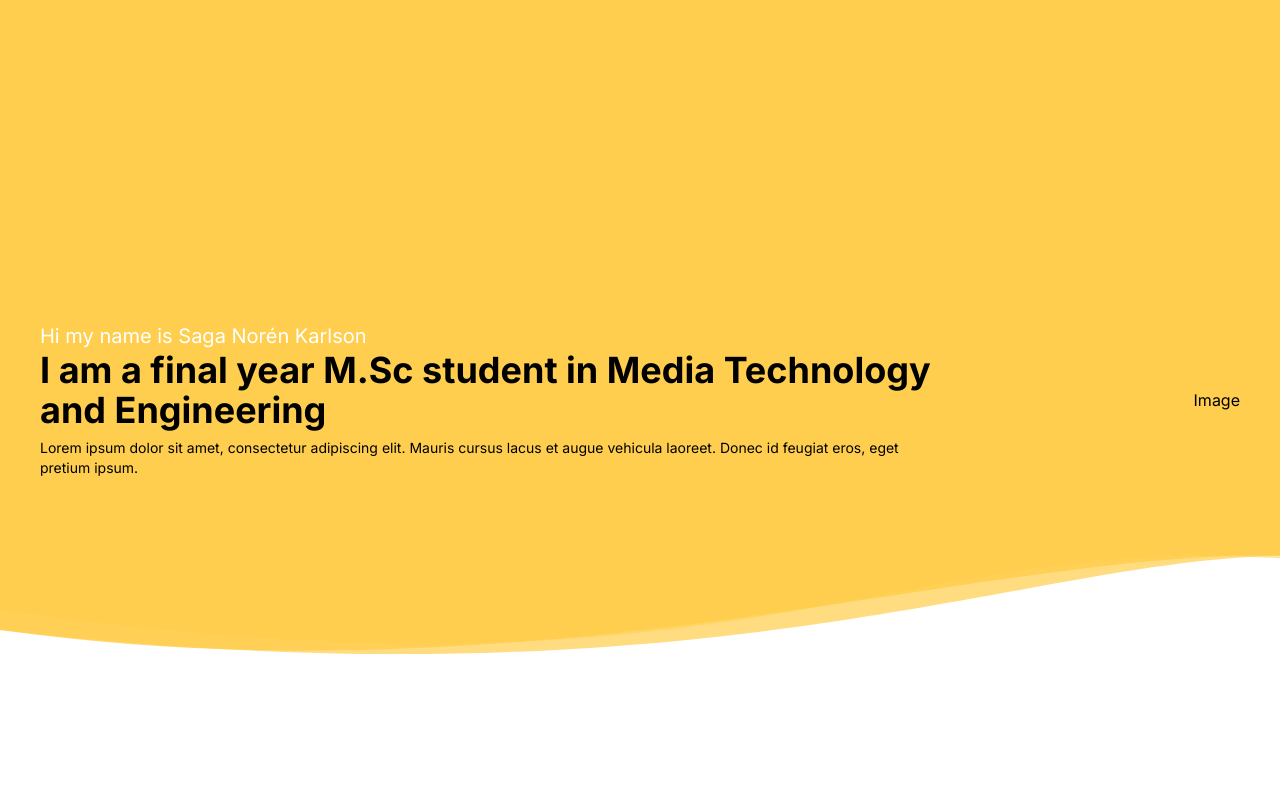
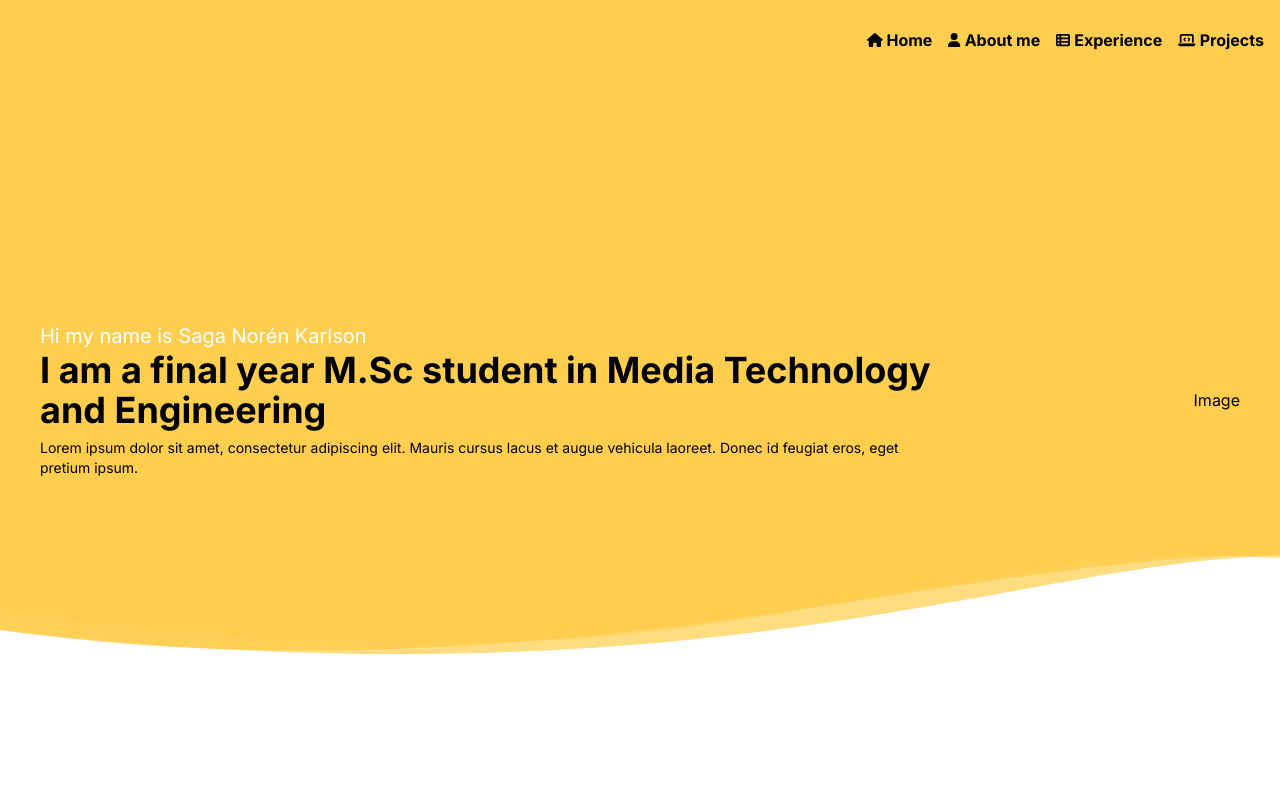
Before and after one commit to saganorenkarlson/portfolio, a Next.js app: page / in a window 1280 px wide. Shown: the top 800 px of the page. Built offline with nearby package versions, Linux system fonts and the light colour scheme.

Commit message:
Added navbar

```diff
--- a/app/components/AboutMe.tsx
+++ b/app/components/AboutMe.tsx
@@ -4,7 +4,7 @@ import Image from 'next/image'
 
 export const AboutMe = () => {
     return (
-        <div className='flex flex-col md:flex-row mx-8 xl:m-0 xl:w-[1200px] xl:mt-8 justify-between'>
+        <div id='about-me' className='flex flex-col md:flex-row mx-8 xl:m-0 xl:w-[1200px] xl:mt-8 justify-between'>
             <div className='md:w-2/4 flex flex-col gap-4 '>
                 <p className='text-3xl lg:text-4xl font-bold text-saga-yellow'>About me</p>
                 <p>Lorem ipsum dolor sit amet, consectetur adipiscing elit. Mauris cursus lacus et augue vehicula laoreet.
--- a/app/components/Experience.tsx
+++ b/app/components/Experience.tsx
@@ -25,7 +25,7 @@ export const Experience = () => {
     ]
 
     return (
-        <div className='flex flex-col mx-8 xl:m-0 xl:w-[1200px] justify-between'>
+        <div id='experience' className='flex flex-col mx-8 xl:m-0 xl:w-[1200px] justify-between'>
             <div className='w-2/4 flex flex-col gap-4'>
                 <p className='text-3xl lg:text-4xl font-bold text-saga-yellow'>Experience</p>
             </div>
--- /dev/null
+++ b/app/components/Navbar.tsx
@@ -0,0 +1,56 @@
+'use client'
+import React, { useState, useEffect } from 'react'
+import { FontAwesomeIcon } from '@fortawesome/react-fontawesome'
+import { faHouse, faUser, faLaptopCode, faTableList } from '@fortawesome/free-solid-svg-icons'
+
+const Navbar = () => {
+
+    const [opacity, setOpacity] = useState<number>(0);
+
+    const handleScroll = () => {
+        const newOpacity = Math.min(0.7, (window.scrollY - 400) / 400);
+        setOpacity(newOpacity);
+    };
+
+    useEffect(() => {
+        window.addEventListener('scroll', handleScroll);
+
+        return () => window.removeEventListener('scroll', handleScroll);
+    }, []);
+
+    const handleScrollNavigation = (e: React.MouseEvent<HTMLButtonElement, MouseEvent>, targetId: string) => {
+        e.preventDefault();
+        const elem = document.getElementById(targetId);
+
+        if (elem) {
+            window.scrollTo({
+                top: elem?.offsetTop - 80,
+                behavior: "smooth",
+            });
+        }
+
+    };
+
+    return (
+        <div className='fixed font-bold w-full bg-white h-20 top-0 left-0 flex gap-10 md:gap-4 p-4 justify-around md:justify-end items-center' style={{ backgroundColor: `rgba(255, 255, 255, ${opacity})` }}>
+            <button className='flex items-center gap-1 group hover:text-gray-600' onClick={(e: React.MouseEvent<HTMLButtonElement, MouseEvent>) => handleScrollNavigation(e, 'home')}>
+                <FontAwesomeIcon className='group-hover:text-gray-600 text-2xl md:text-sm' icon={faHouse} ></FontAwesomeIcon>
+                <p className='hidden md:block'> Home </p>
+            </button>
+            <button className='flex items-center gap-1 group hover:text-gray-600' onClick={(e: React.MouseEvent<HTMLButtonElement, MouseEvent>) => handleScrollNavigation(e, 'about-me')}>
+                <FontAwesomeIcon className='group-hover:text-gray-600 text-2xl md:text-sm' icon={faUser} color='black' ></FontAwesomeIcon>
+                <p className='hidden md:block'>About me</p>
+            </button>
+            <button className='flex items-center gap-1 group hover:text-gray-600' onClick={(e: React.MouseEvent<HTMLButtonElement, MouseEvent>) => handleScrollNavigation(e, 'experience')}>
+                <FontAwesomeIcon className='group-hover:text-gray-600 text-2xl md:text-sm' icon={faTableList} ></FontAwesomeIcon>
+                <p className='hidden md:block'>Experience</p>
+            </button>
+            <button className='flex items-center gap-1 group hover:text-gray-600' onClick={(e: React.MouseEvent<HTMLButtonElement, MouseEvent>) => handleScrollNavigation(e, 'projects')}>
+                <FontAwesomeIcon className='group-hover:text-gray-600 text-2xl md:text-sm' icon={faLaptopCode} ></FontAwesomeIcon>
+                <p className='hidden md:block'>Projects</p>
+            </button>
+        </div>
+    )
+}
+
+export default Navbar
--- a/app/components/Projects.tsx
+++ b/app/components/Projects.tsx
@@ -1,14 +1,15 @@
 import React from 'react'
-import {Carousel} from './Carousel'
+import { Carousel } from './Carousel'
 
 const Projects = () => {
     return (
-        <div className='flex flex-col mb-4 xl:mt-0 xl:w-[1200px] w-full'>
+        <div id='projects' className='flex flex-col mb-4 xl:mt-0 xl:w-[1200px] w-full'>
             <div className='w-2/4 flex flex-col gap-4 mx-8 xl:m-0'>
                 <p className='text-3xl lg:text-4xl font-bold text-saga-yellow'>Projects</p>
             </div>
-                <Carousel/>
-        </div>)
+            <Carousel />
+        </div>
+    )
 }
 
 export default Projects
--- a/app/page.tsx
+++ b/app/page.tsx
@@ -2,11 +2,13 @@ import Image from 'next/image'
 import { AboutMe } from './components/AboutMe'
 import { Experience } from './components/Experience'
 import Projects from './components/Projects'
+import Navbar from './components/Navbar'
 
 export default function Home() {
   return (
     <main className="flex min-h-screen flex-col items-center justify-center lg-p-24">
-      <div className='flex justify-center svg-background items-center w-full h-screen'>
+      <Navbar/>
+      <div id='home' className='flex justify-center svg-background items-center w-full h-screen'>
         <div className='flex flex-col xl:flex-row xl:w-[1200px] xl:justify-between items-center'>
           <div className='xl:w-3/4 mx-8 xl:m-0'>
             <p className="text-white text-xl">Hi my name is Saga Norén Karlson</p>
```
